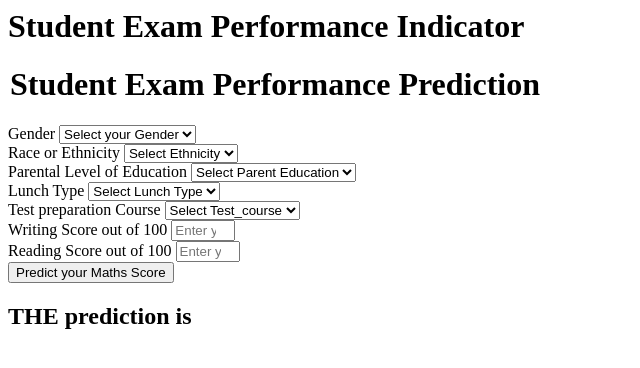
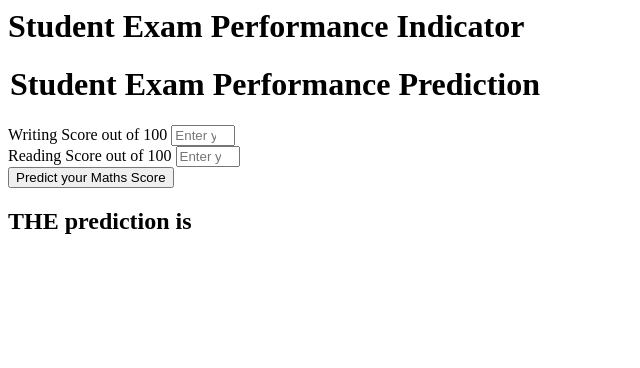
Before and after one commit to VinayBabuGorantla/studentPerformanceAnalysis, a Flask app: page /predictdata in a window 1280 px wide. Shown: the top 368 px of the page, without its empty margins (0-640 px from the left). Run offline with Flask 3, Linux system fonts and the light colour scheme.

Commit message:
home.html updated

```diff
--- a/templates/home.html
+++ b/templates/home.html
@@ -7,105 +7,27 @@
             <h1>
                 <legend>Student Exam Performance Prediction</legend>
             </h1>
+            <!-- Other form elements... -->
+
             <div class="mb-3">
-            <label class="form-label">Gender</label>
-            <select class="form-control" name="gender" placeholder="Enter you Gender" required>
-                <option class="placeholder" selected disabled value="">Select your Gender</option>
-                <option value="male">
-                    Male
-                </option>
-                <option value="female">
-                    Female
-                </option>
-            </select>
-        </div>
-        <div class="mb-3">
-            <label class="form-label">Race or Ethnicity</label>
-            <select class="form-control" name="ethnicity" placeholder="Enter you ethnicity" required>
-                <option class="placeholder" selected disabled value="">Select Ethnicity</option>
-                <option value="group A">
-                    Group A
-                </option>
-                <option value="group B">
-                    Group B
-                </option>
-                <option value="group C">
-                    Group C
-                </option>
-                <option value="group D">
-                    Group D
-                </option>
-                <option value="group E">
-                    Group E
-                </option>
-            </select>
-        </div>
-        <div class="mb-3">
-            <label class="form-label">Parental Level of Education</label>
-            <select class="form-control" name="parental_level_of_education"
-                placeholder="Enter you Parent Education" required>
-                <option class="placeholder" selected disabled value="">Select Parent Education</option>
-                <option value="associate's degree">
-                    associate's degree
-                </option>
-                <option value="bachelor's degree">
-                    bachelor's degree
-                </option>
-                <option value="high school">
-                    high school
-                </option>
-                <option value="master's degree">
-                    master's degree
-                </option>
-                <option value="some college">
-                    some college
-                </option>
-                <option value="some high school">
-                    some high school
-                </option>
-            </select>
-        </div>
-        <div class="mb-3">
-            <label class="form-label">Lunch Type</label>
-            <select class="form-control" name="lunch" placeholder="Enter you Lunch" required>
-                <option class="placeholder" selected disabled value="">Select Lunch Type</option>
-                <option value="free/reduced">
-                    free/reduced
-                </option>
-                <option value="standard">
-                    standard
-                </option>
-            </select>
-        </div>
-        <div class="mb-3">
-            <label class="form-label">Test preparation Course</label>
-            <select class="form-control" name="test_preparation_course" placeholder="Enter you Course"
-                required>
-                <option class="placeholder" selected disabled value="">Select Test_course</option>
-                <option value="none">
-                    None
-                </option>
-                <option value="completed">
-                    Completed
-                </option>
-            </select>
-        </div>
-        <div class="mb-3">
-            <label class="form-label">Writing Score out of 100</label>
-            <input class="form-control" type="number" name="reading_score"
+                <label for="readingScore" class="form-label">Writing Score out of 100</label>
+                <input id="readingScore" class="form-control" type="number" name="reading_score"
                     placeholder="Enter your Reading score" min='0' max='100' />
             </div>
             <div class="mb-3">
-            <label class="form-label">Reading Score out of 100</label>
-            <input class="form-control" type="number" name="writing_score"
+                <label for="writingScore" class="form-label">Reading Score out of 100</label>
+                <input id="writingScore" class="form-control" type="number" name="writing_score"
                     placeholder="Enter your Reading Score" min='0' max='100' />
             </div>
+
             <div class="mb-3">
                 <input class="btn btn-primary" type="submit" value="Predict your Maths Score" required />
             </div>
         </form>
+
         <h2>
-       THE  prediction is {{results}}
+            THE prediction is {{results}}
         </h2>
-   <body>
+    </div>
+</body>
 </html>
```
Lines whose indentation alone changed are shown as unchanged.
